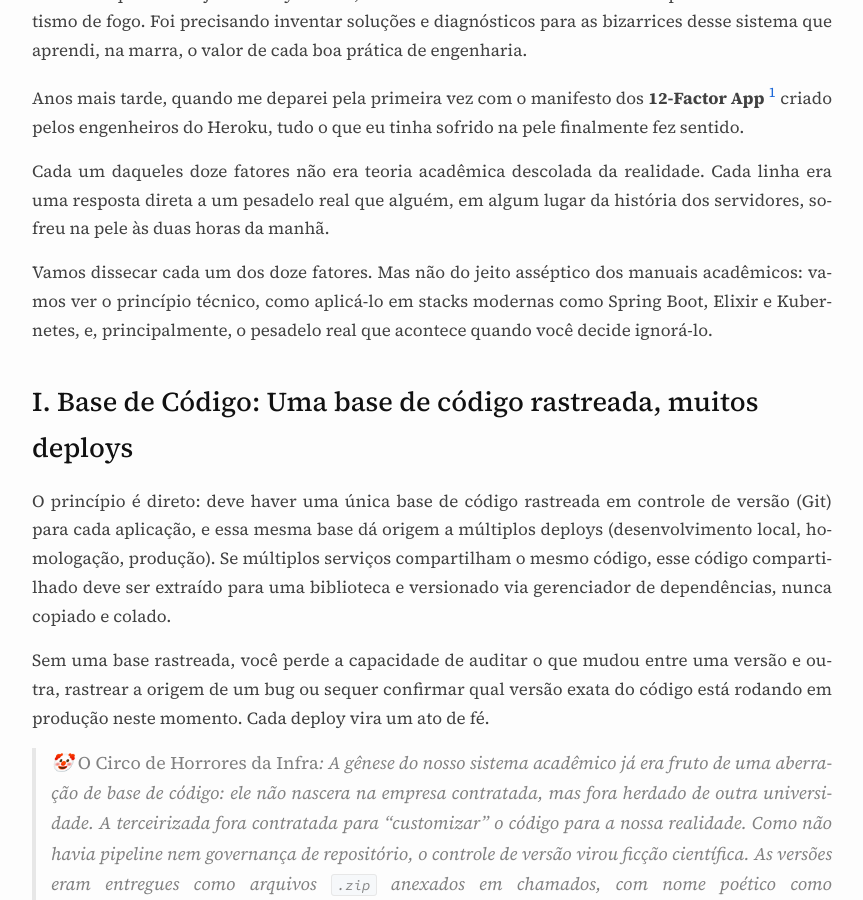
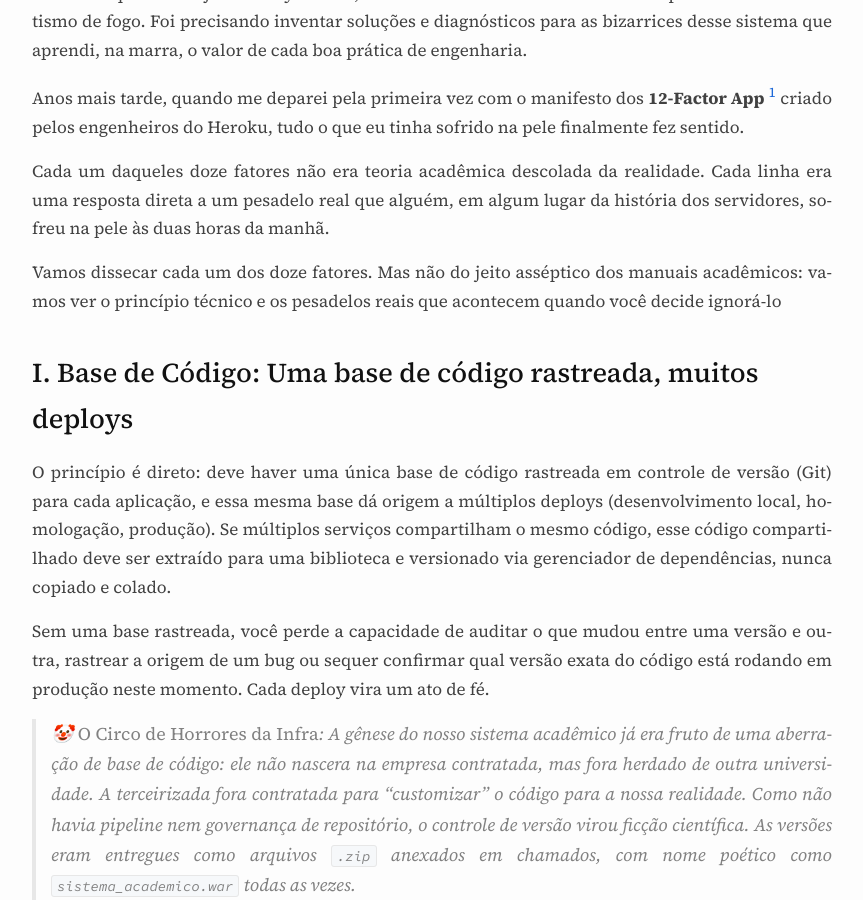
Before and after one commit to vndmtrx/vndmtrx.github.io, a Jekyll site: the page built from _posts/2026-08-20-12-factor-app-pesadelos-e-pratica.md, in a window 1280 px wide and 900 px high, scrolled down 1214 px. Shown: the whole window, without its empty margins (208-1071 px from the left). Built offline with Jekyll 4.4.1, drawn with Linux system fonts in a browser that asks for light colours; nearby versions of some CDN libraries.

Commit message:
Ajuste menor.

```diff
--- a/_posts/2026-08-20-12-factor-app-pesadelos-e-pratica.md
+++ b/_posts/2026-08-20-12-factor-app-pesadelos-e-pratica.md
@@ -27,7 +27,7 @@ Anos mais tarde, quando me deparei pela primeira vez com o manifesto dos **12-Fa
 
 Cada um daqueles doze fatores não era teoria acadêmica descolada da realidade. Cada linha era uma resposta direta a um pesadelo real que alguém, em algum lugar da história dos servidores, sofreu na pele às duas horas da manhã.
 
-Vamos dissecar cada um dos doze fatores. Mas não do jeito asséptico dos manuais acadêmicos: vamos ver o princípio técnico, como aplicá-lo em stacks modernas como Spring Boot, Elixir e Kubernetes, e, principalmente, o pesadelo real que acontece quando você decide ignorá-lo.
+Vamos dissecar cada um dos doze fatores. Mas não do jeito asséptico dos manuais acadêmicos: vamos ver o princípio técnico e os pesadelos reais que acontecem quando você decide ignorá-lo
 
 ## I. Base de Código: Uma base de código rastreada, muitos deploys
 
```
